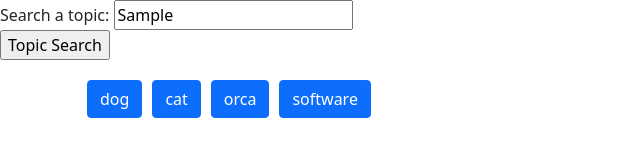
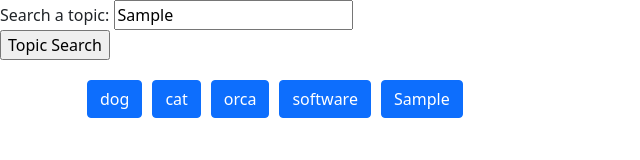
Before and after one commit to IsaiahFlagg/04-homework, a plain HTML site: page index.html in a window 1280 px wide. Both pictures are taken after typing "Sample" into the empty fields and a click on the input "Topic Search". Shown: the whole page, without its empty margins (0-640 px from the left). Drawn offline with nearby package versions, Linux system fonts and the light colour scheme.

Commit message:
added a search and add btn function

```diff
--- a/index.html
+++ b/index.html
@@ -20,7 +20,7 @@
       </form>
     <div class="container">
         <div class="row">
-            <div class="col-lg-12">
+            <div class="col-lg-12" id="btns">
                 <div class="buttonsContainer"></div>
             </div>
         </div>
--- a/index.js
+++ b/index.js
@@ -1,12 +1,13 @@
+$(document).ready(function () {
 
     let topics = ['dog', 'cat', 'orca', 'software']
 
+    let buttonDiv = $(".buttonsContainer")
 
 
     for (let i = 0; i < topics.length; i++) {
         const element = topics[i];
         console.log(element);
-        let buttonDiv = $(".buttonsContainer")
         let topicBtns = $('<button>')
         topicBtns.addClass("btn btn-primary")
         topicBtns.attr("data-topic", element)
@@ -15,6 +16,38 @@ let topics = ['dog', 'cat', 'orca', 'software']
         $(buttonDiv).append(topicBtns)
     }
 
+
+    $("#find-topic").on("click", function (event) {
+
+        event.preventDefault()
+
+        let topicValue = $("#topic-input").val();
+
+        console.log(typeof topicValue);
+        console.log(topics);
+        topics.push(topicValue)
+
+        addNewBtn(topicValue)
+
+    })
+
+    function addNewBtn(param) {
+        for (let i = 0; i < topics.length; i++) {
+            const element = topics[i];
+            let lastElement = topics[topics.length - 1];
+
+            if (i === topics.length - 1) {
+                // let buttonDiv = $(".buttonsContainer")
+                // let topicBtns = $('<button>')
+                let newBtn = $('<button>')
+                newBtn.text(lastElement)
+                newBtn.addClass("btn btn-primary")
+                newBtn.attr("data-topic", lastElement)
+                newBtn.attr("id", 'topicBtn')
+                $(buttonDiv).append(newBtn)
+            }
+
+        }
 
 
         $(".btn").on("click", function () {
@@ -63,25 +96,42 @@ let topics = ['dog', 'cat', 'orca', 'software']
         });
 
 
-    $("#find-topic").on("click", function (event) {
+        // $("#find-topic").on("click", function (event) {
 
-        event.preventDefault()
+        //     event.preventDefault()
 
-        let topicValue = $("#topic-input").val();
+        //     let topicValue = $("#topic-input").val();
 
-        console.log(typeof topicValue);
-        console.log(topics);
-        topics.push(topicValue)
+        //     console.log(typeof topicValue);
+        //     console.log(topics);
+        //     topics.push(topicValue)
 
-    })
+        //     addNewBtn(topicValue)
 
-    function addNewBtn(){
+        // })
 
+        // function addNewBtn(param) {
+        //     for (let i = 0; i < topics.length; i++) {
+        //         const element = topics[i];
+        //         let lastElement = topics[topics.length - 1];
+
+        //         if (i === topics.length - 1) {
+        //             // let buttonDiv = $(".buttonsContainer")
+        //             // let topicBtns = $('<button>')
+        //             let newBtn = $('<button>')
+        //             newBtn.text(lastElement)
+        //             newBtn.addClass("btn btn-primary")
+        //             newBtn.attr("data-topic", lastElement)
+        //             newBtn.attr("id", 'topicBtn')
+        //             $(buttonDiv).append(newBtn)
+        //         }
+
+        //     }
     }
 
 
 
-
+})
 
 
 
```
Lines whose indentation alone changed are shown as unchanged.
